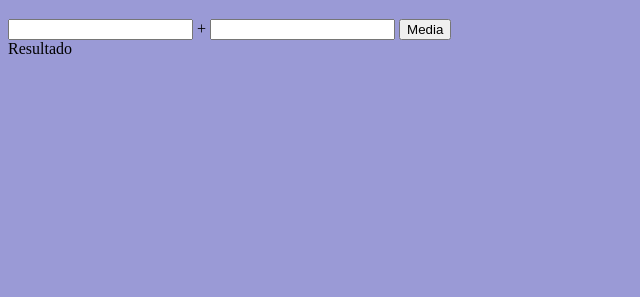
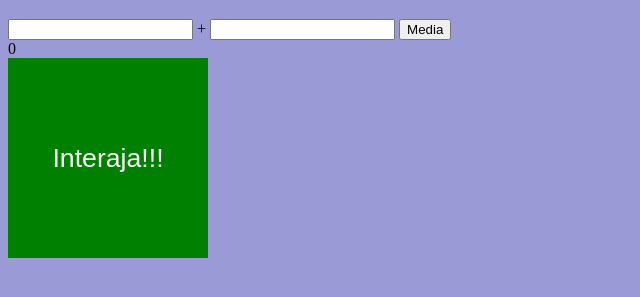
Before and after one commit to IncaDigital/ChasquiNet, a plain HTML site: page site-exemplo/index.html in a window 1280 px wide. Both pictures are taken after a click on the button "Media". Shown: the part 61-358 px from the top of the page, without its empty margins (0-640 px from the left). Drawn offline with Linux system fonts and the light colour scheme.

Commit message:
Site mas resposivo
Fizemos dois div. uma que calcula a media de um aluno e a otra que interage con uma caixa

```diff
--- a/site-exemplo/index.html
+++ b/site-exemplo/index.html
@@ -10,8 +10,17 @@
         background-color: rgb(154, 154, 214);
         font: 18pt;
       }
-      div#id {
+      div#res {
         font: 25pt;
+      }
+      div#area {
+        font: normal 20pt arial;
+        background: green;
+        color: white;
+        width: 200px; /*Largura */
+        height: 200px; /*Altura */
+        line-height: 200px;
+        text-align: center;
       }
     </style>
   </head>
@@ -19,17 +28,31 @@
     <h1>Calculando a Media de notas de Aluno</h1>
     <input type="number" name="txtn1" id="txtn1" /> +
     <input type="number" name="txtn2" id="txtn2" />
-    <input type="button" value="Media" onclick="clicar()" />
+    <input type="button" value="Media" onclick="resulMedia()" />
     <div id="res">Resultado</div>
+    <div id="area" onclick="clicar()" onmouseenter="entrar()" onmouseout="sair()">Interaja!!!</div>
     <script>
-      function clicar() {
-        var tn1 = window.document.getElementById("txtn1");
-        var tn2 = window.document.querySelector("input#txtn2");
-        var res = window.document.getElementById("res");
-        var n1 = Number(tn1.value);
-        var n2 = Number(tn2.value);
-        var media = (n1 + n2) / 2;
-        res.innerHTML = `media;
+      function resulMedia() {
+        var tn1 = window.document.getElementById("txtn1")
+        var tn2 = window.document.querySelector("input#txtn2")
+        var res = window.document.getElementById("res")
+        var n1 = Number(tn1.value)
+        var n2 = Number(tn2.value)
+        var media = (n1 + n2) / 2
+        res.innerHTML = media
+      }
+      var cuadrado = window.document.getElementById('area')
+      function clicar(){
+        cuadrado.innerText = 'Clicou'
+        cuadrado.style.background='blue'
+      }
+      function entrar(){
+        cuadrado.innerText = 'Entrou'
+        cuadrado.style.background = 'green'
+      }
+      function sair(){
+        cuadrado.innerText = 'Saiu'
+        cuadrado.style.background = 'orange'
       }
     </script>
   </body>
```
